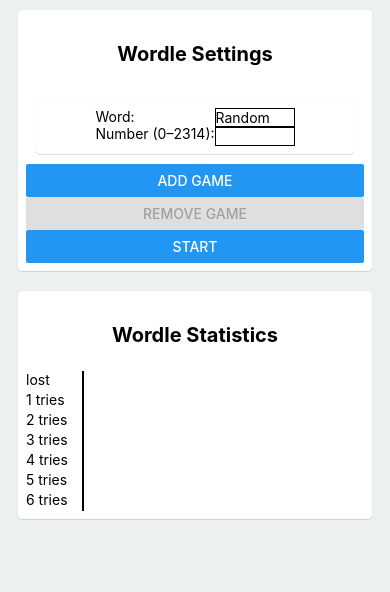
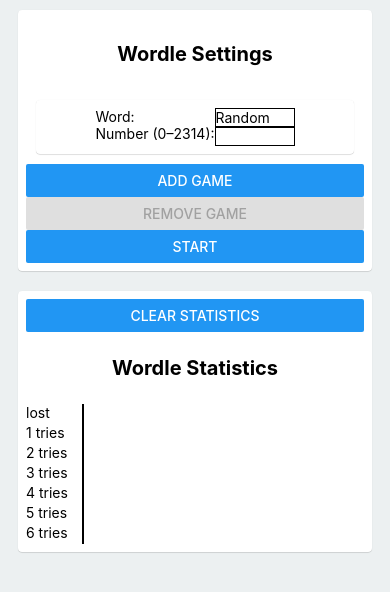
Before and after one commit to Bjastkuliar/react-native-wordle, a React Native app: screen / in a window 390 px wide. Shown: the top 592 px of the page. Built offline with nearby package versions, Linux system fonts and the light colour scheme.

Commit message:
Statistics can now be reset

```diff
--- a/App.tsx
+++ b/App.tsx
@@ -26,6 +26,7 @@
 import Constants from 'expo-constants';
 import {Card} from 'react-native-paper';
 import AsyncStorage from '@react-native-async-storage/async-storage';
+import * as Linking from 'expo-linking';
 
 // one change is that we do not use files for reading the words anymore, for simplicity
 // the resources are defined in TypeScript modules
@@ -279,7 +280,7 @@
 // the callback of the settings changes, since it needs to be able to handle multiple games
 // also, the format of the statistics changes a bit, since we need to store the type as well
 // otherwise we would mix wordle and dordle statistics
-const Settings = ({onStart, statistics,onWordsFetched}:{onStart: MultiWordleCallback, statistics: Stats,onWordsFetched:React.Dispatch<React.SetStateAction<FetchedWord[]>>}) => {
+const Settings = ({onStart, statistics,onWordsFetched,setStats}:{onStart: MultiWordleCallback, statistics: Stats,onWordsFetched:React.Dispatch<React.SetStateAction<FetchedWord[]>>,setStats:React.Dispatch<React.SetStateAction<Stats>>}) => {
   const init = "Random"
   const [words, setWords] = useState<string[]>([init]);
 
@@ -318,6 +319,7 @@
   const gameType = gameName(words)
   const gameStats = statistics.filter(st => st.game === gameType).map(st => st.attempts)
 
+    //TODO add challenge screen here
   return (
   <ScrollView style={styles.container} contentContainerStyle={{justifyContent: 'center'}} >
     <Card style={styles.card}>
@@ -328,6 +330,7 @@
         <Button title="Start" onPress={startGame} />
     </Card>
     <Card style={styles.card}>
+        <Button title={"Clear Statistics"} onPress={()=> clearData(setStats)}/>
         <Text style={styles.paragraph}>{gameType} Statistics</Text>
         <Statistics stats={gameStats} max={words.length + 5}/>
     </Card>
@@ -522,7 +525,7 @@
 
   return (
         games.length===0?
-        <Settings onStart={startPlaying} statistics={stats} onWordsFetched={onWordsFetched}/>:
+        <Settings onStart={startPlaying} statistics={stats} onWordsFetched={onWordsFetched} setStats={setStats}/>:
         <MultiWordleGame onBack={getStats} startGames={games} wordDetails={fetchedWords}/>
   )
 }
@@ -560,7 +563,7 @@
     try {
         const jsonValue = await AsyncStorage.getItem('stats');
         if(jsonValue==null){
-            console.error("Null data in stats!");
+            console.log("Statistics are empty!");
         } else {
             console.log("Retrieved statistics successfully!");
             stats = JSON.parse(jsonValue);
@@ -572,6 +575,16 @@
     }
     return stats;
 };
+
+const clearData = async (setStats: React.Dispatch<React.SetStateAction<Stats>>) => {
+    try {
+        setStats([])
+        await AsyncStorage.removeItem('stats')
+    } catch (e){
+        console.error(e)
+    }
+    console.log("Cleared statistics!")
+}
 
 //DONE Dictionary API integration (mandatory, 2pt)
 //DONE Implement word fetching
@@ -642,6 +655,14 @@
     wordDetails.word = theWord;
     return wordDetails;
 }
+
+//TODO Challenges (2 pts)
+// The user picks a word from the list of eligible words (or two, for Dordle).
+// The application builds a Javascript object that represents the type of game to play and the word or words to guess (this depends on how your application works)
+// This object is converted to a string url, and encoded as a QRCode, for instance using this package: https://www.npmjs.com/package/react-native-qrcode-svg
+// The QR Code is displayed on screen, a second user can scan it with their phone camera
+// This opens the application on the other phone, which receives the data, creates the game, and starts it
+// If the game is won, the user gets the option to issue a challenge back
 
 const styles = StyleSheet.create({
   container: {
--- a/package.json
+++ b/package.json
@@ -12,6 +12,7 @@
     "@react-native-async-storage/async-storage": "1.18.2",
     "expo": "^49.0.3",
     "expo-constants": "~14.4.2",
+    "expo-linking": "^5.0.2",
     "expo-modules-autolinking": "^1.5.0",
     "expo-splash-screen": "~0.20.5",
     "expo-status-bar": "~1.6.0",
```
